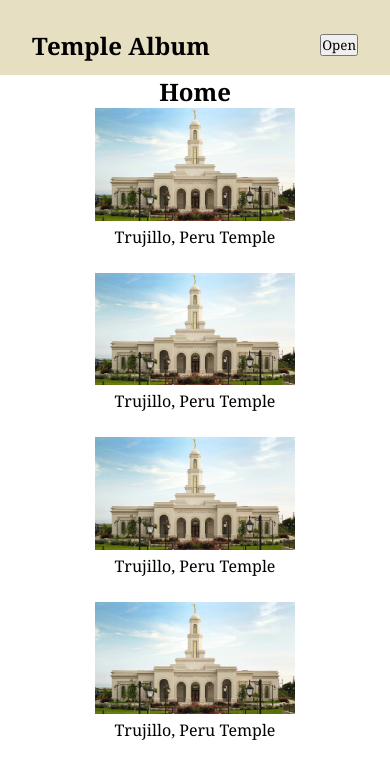
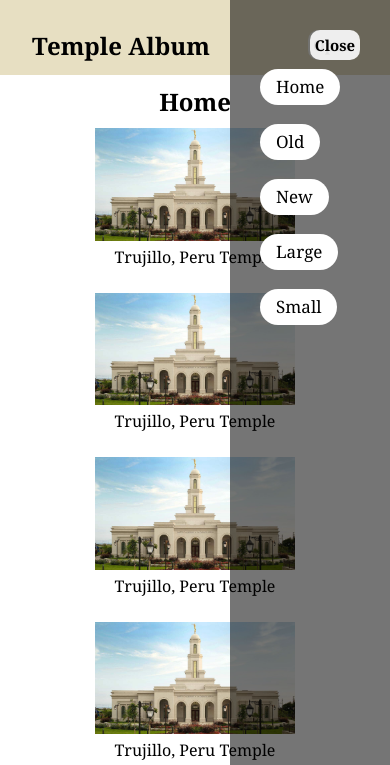
Before and after one commit to YulisaTepo/wdd131, a plain HTML site: page temples.html in a window 390 px wide. Both pictures are taken after a click on the button "Open". Shown: the top 765 px of the page. Drawn offline with Linux system fonts and the light colour scheme.

Commit message:
W02 Temple Album

```diff
--- a/scripts/temples.js
+++ b/scripts/temples.js
@@ -5,3 +5,7 @@ const close = document.querySelector("#close")
 open.addEventListener("click", () => {
     nav.classList.add("visible");
 })
+
+close.addEventListener("click", () => {
+    nav.classList.remove("visible");
+})
--- a/styles/temples-large.css
+++ b/styles/temples-large.css
@@ -7,7 +7,6 @@
 
 body {
     height: 100vh;
-    position: center;
     align-items: center;
     font-family: Cambria, Cochin, Georgia, Times, 'Times New Roman', serif;
 }
@@ -33,7 +32,6 @@ a {
 
 .links a:hover {
     font-weight: bold;
-    scale: 1.05;
     border-bottom: 2px solid black;
     color: black;
 }
@@ -63,6 +61,7 @@ header {
 
 h2 {
     color: black;
+    margin: 10px;
 }
 
 .nav-bar .links {
@@ -77,6 +76,7 @@ main {
     text-align: center;
     max-width: 800px;
     place-content: center;
+    margin-bottom: 50px;
 }
 
 footer {
--- a/styles/temples.css
+++ b/styles/temples.css
@@ -1,30 +1,58 @@
 @media (max-width: 640px) {
 
-    .nav-bar .close-menu, .open-menu {
+    .nav-bar .close-menu,
+    .open-menu {
         display: block;
     }
 
-     .nav-bar {
+    .nav-bar {
         opacity: 0;
         visibility: hidden;
 
         display: flex;
         gap: 1rem;
         flex-direction: column;
-        align-items: end;
+        align-items:flex-end;
         position: absolute;
         top: 0;
         right: 0;
+        padding: 30px;
+        width: 160px;
+        height: 951px;
+        background-color: rgba(0, 0, 0, 0.541);
     }
+
     .nav-bar.visible {
         opacity: 1;
         visibility: visible;
     }
 
     .nav-bar .links {
-top: 0;
+        top: 0;
         flex-direction: column;
-        align-items: flex-end;
-        background-color: beige;
+        width: 100px;
+        justify-content: center;
     }
+    .nav-bar a:hover {
+        background-color: #e7dfc2;
+    }
+
+    button {
+        cursor: pointer;
+        background-color: rgba(255, 255, 255, 0.884);
+        font-weight: bold;
+        border: none;
+        border-radius: 10PX;
+        padding: 0.3rem;
+        width: 50px;
+        font-size: 15px;
+    }
+
+    button:hover {
+        font-size: 16px;
+        width: 52px;
+        color: black;
+        background-color: white;
+    }
+
 }
--- a/temples.html
+++ b/temples.html
@@ -9,7 +9,7 @@
     <meta name="description" content="WDD 131 - Dynamic Web Fundamentals | Yulisa Tepo Cubas | Temple Album">
     <link rel="stylesheet" href="styles/temples-large.css">
     <link rel="stylesheet" href="styles/temples.css">
-    <script src="scripts/temples.js"></script>
+    <script defer src="scripts/temples.js"></script>
     <script defer src="scripts/getdates.js"></script>
 
 </head>
@@ -30,16 +30,6 @@
                 </ul>
             </nav>
         </div>
-        <!-- <div class="toggle-btn">
-                <svg xmlns="http://www.w3.org/2000/svg" class="icon icon-tabler icon-tabler-menu-2" width="36"
-                    height="36" viewBox="0 0 24 24" stroke-width="1.5" stroke="#000000" fill="none"
-                    stroke-linecap="round" stroke-linejoin="round">
-                    <path stroke="none" d="M0 0h24v24H0z" fill="none" />
-                    <path d="M4 6l16 0" />
-                    <path d="M4 12l16 0" />
-                    <path d="M4 18l16 0" />
-                </svg>
-            </div> -->
     </header>
     <main>
         <div class="section">
```
